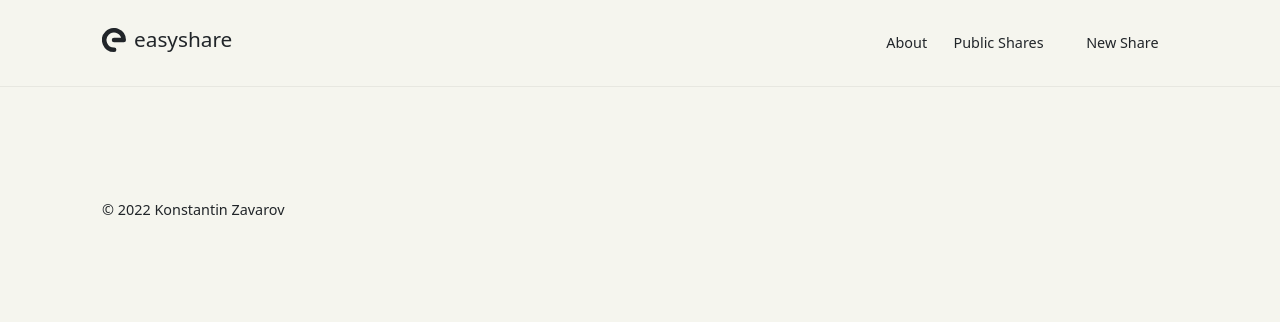
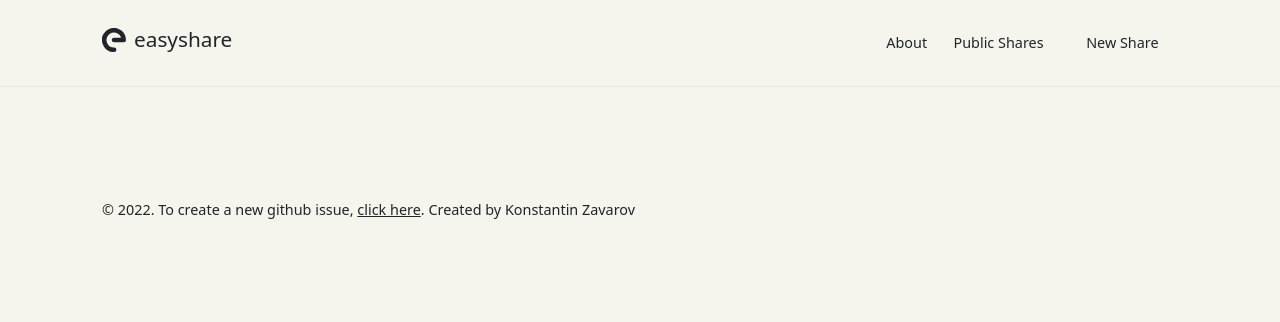
Before and after one commit to zavarovkv/justpaste.co, a Flask app: template app/templates/base.html in a window 1280 px wide. Shown: the top 322 px of the page. Run offline with Flask 2, Linux system fonts and the light colour scheme; the template is opened without the code that fills it, so the values that code supplies are empty; parts of the project's set-up code (start-up, migrations or seed data) failed here and were passed over.

Commit message:
update footer

```diff
--- a/app/templates/base.html
+++ b/app/templates/base.html
@@ -65,7 +65,7 @@
             <footer class="pb-3 pt-5">
                 <div class="row">
                   <div class="col-12 col-md footer-string">
-                    <span>©&nbsp;2022 <a href="https://www.facebook.com/zavarovkv" target="_blank" style="text-decoration:none">Konstantin&nbsp;Zavarov</a></span>
+                      <span>©&nbsp;2022. To create a new github issue, <a href="https://github.com/zavarovkv/easyshare-co/issues/new" target="_blank">click here</a>. Created by <a href="https://www.facebook.com/zavarovkv" target="_blank" style="text-decoration:none">Konstantin&nbsp;Zavarov</a></span>
                   </div>
                 </div>
             </footer>
```
Also changed, not shown: README.md (added).
